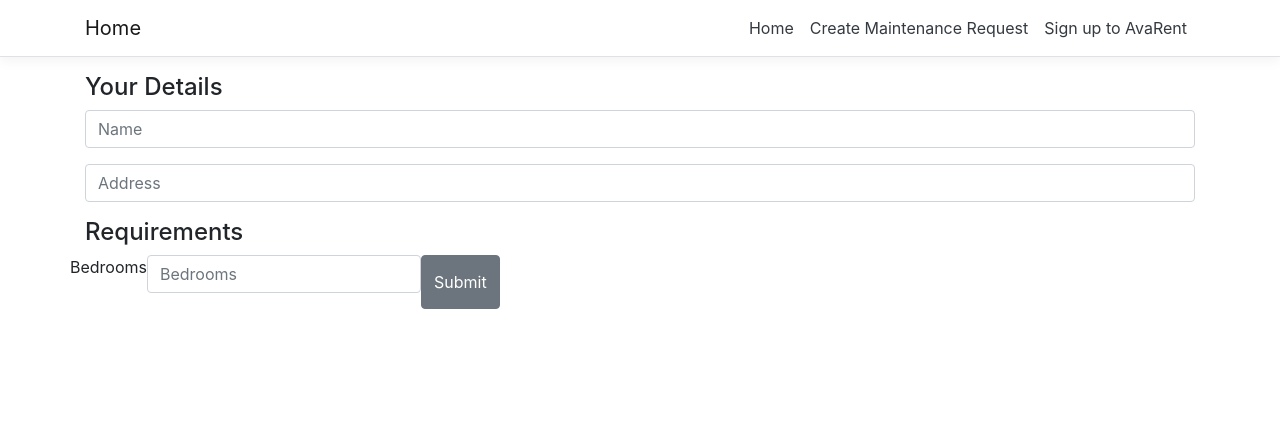
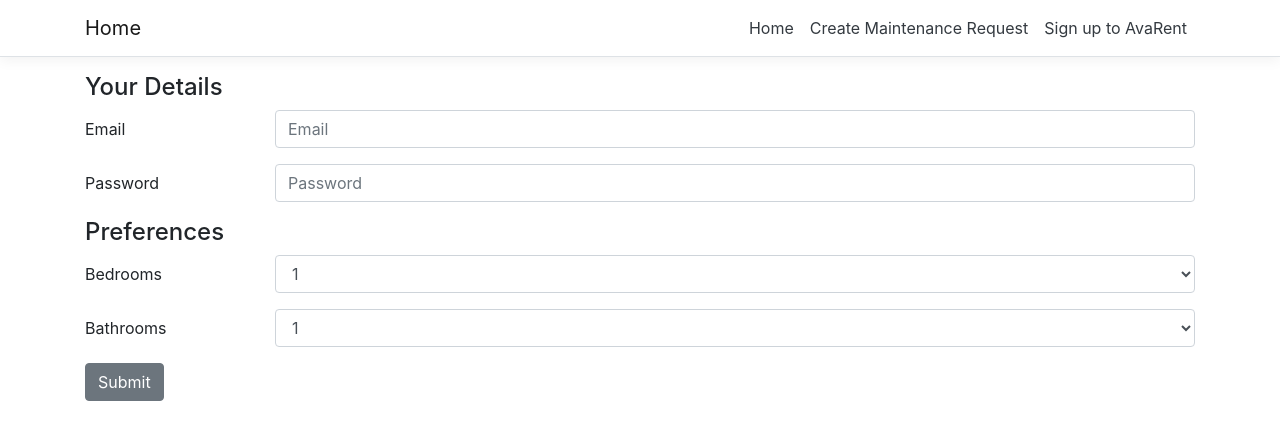
Before and after one commit to JulieToke/AvaRent, a React (Create React App) app in the folder Avanade.Core/ReactWebsiteDay1/ClientApp/: page /new-tenant in a window 1280 px wide. Shown: the top 440 px of the page. Built offline with nearby package versions, Linux system fonts and the light colour scheme.

Commit message:
Upgrades to NewTenant.js

```diff
--- a/Avanade.Core/ReactWebsiteDay1/ClientApp/src/components/NewTenant.js
+++ b/Avanade.Core/ReactWebsiteDay1/ClientApp/src/components/NewTenant.js
@@ -1,5 +1,5 @@
 import { Fragment, useState } from "react";
-import { Form, Button, Input, FormGroup, Label } from 'reactstrap';
+import { Form, Button, Input, FormGroup, Label, Col } from 'reactstrap';
 
 const NewTenant = ()  => {
 
@@ -14,24 +14,120 @@ const NewTenant = ()  => {
     }
 
     return <Fragment>
+
         {/*<div><p>I am a Counter and my Count is {counter}</p></div>*/}
-
-
         {/*<div><p><Button color="Danger" onClick={increaseCounter}>Increase Counter by 1</Button></p></div>*/}
         {/*<div><p><button onClick={multiplyCounter}>Multiply Counter by 2</button></p></div>*/}
 
         <Form>
+
             <h4>Your Details</h4>
-            <p><Input type="text" placeholder="Name"></Input></p>
-            <p><Input type="text" placeholder="Address"></Input></p>
-            <h4>Requirements</h4>
+
             <FormGroup row>
-                <Label>Bedrooms</Label>
-            <p><Input type="text" placeholder="Bedrooms"></Input></p>
-                <Button type="submit" className="success">Submit</Button>
+                <Label
+                    for="exampleEmail"
+                    sm={2}
+                    >
+                    Email
+                </Label>
+                <Col sm={10}>
+                    <Input
+                        id="exampleEmail"
+                        name="email"
+                        placeholder="Email"
+                        type="email"
+                    />
+                </Col>
             </FormGroup>
 
-        </Form>
+            <FormGroup row>
+                <Label
+                    for="examplePassword"
+                    sm={2}
+                    >
+                    Password
+                </Label>
+                <Col sm={10}>
+                    <Input
+                        id="examplePassword"
+                        name="password"
+                        placeholder="Password"
+                        type="password"
+                    />
+                </Col>
+            </FormGroup>
+
+            <h4>Preferences</h4>
+
+            <FormGroup row>
+                <Label
+                for="exampleSelect"
+                sm={2}
+                >
+                Bedrooms
+                </Label>
+                <Col sm={10}>
+                <Input
+                    id="exampleSelect"
+                    name="select"
+                    type="select"
+                >
+                    <option>
+                    1
+                    </option>
+                    <option>
+                    2
+                    </option>
+                    <option>
+                    3
+                    </option>
+                    <option>
+                    4
+                    </option>
+                    <option>
+                    5
+                    </option>
+                </Input>
+                </Col>
+            </FormGroup>
+
+            <FormGroup row>
+                <Label
+                for="exampleSelect"
+                sm={2}
+                >
+                Bathrooms
+                </Label>
+                <Col sm={10}>
+                <Input
+                    id="exampleSelect"
+                    name="select"
+                    type="select"
+                >
+                    <option>
+                    1
+                    </option>
+                    <option>
+                    2
+                    </option>
+                    <option>
+                    3
+                    </option>
+                    <option>
+                    4
+                    </option>
+                    <option>
+                    5
+                    </option>
+                </Input>
+                </Col>
+            </FormGroup>
+
+            <Button>
+                Submit
+            </Button>
+
+         </Form>
 
     </Fragment>
 
```
Also changed, not shown: 6 other files (tests, documents, lock files or other folders).
